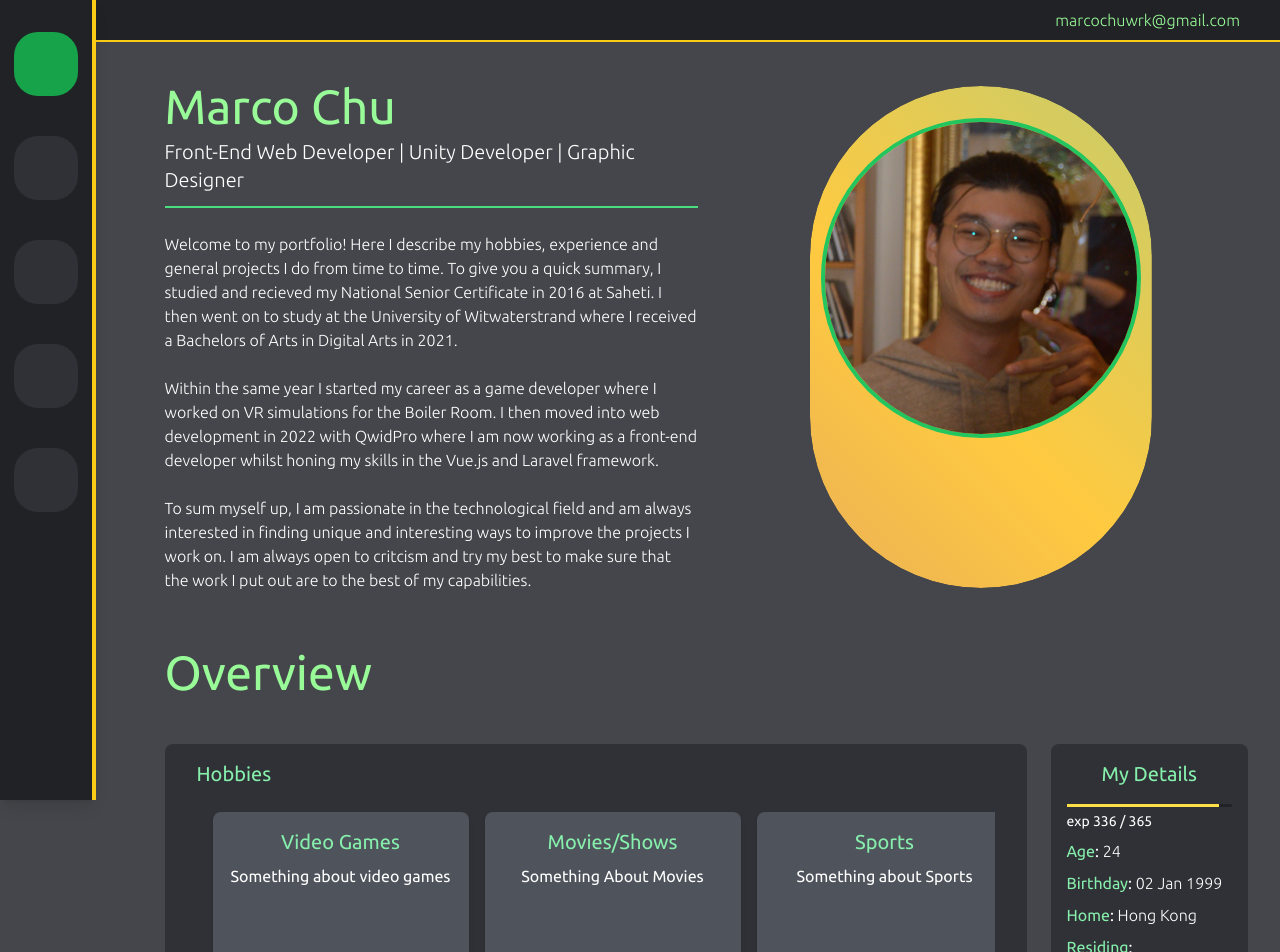
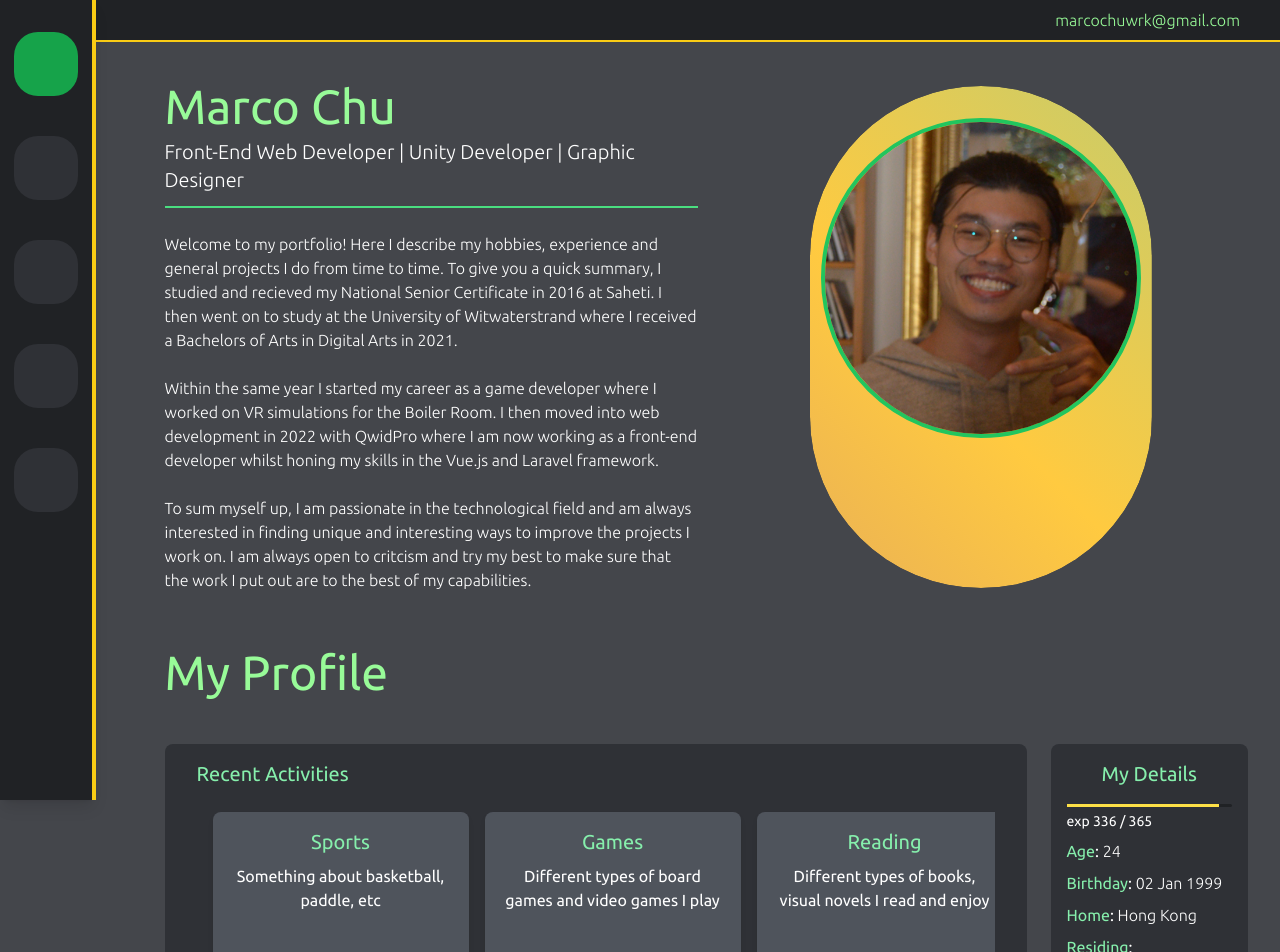
Before and after one commit to marcochu-wrk/mc-portfolio, a Vue app: page / in a window 1280 px wide. Shown: the top 952 px of the page. Built offline with nearby package versions, Linux system fonts and the light colour scheme; data requests are answered from the project's data file; some icons are missing.

Commit message:
Changed plainbox to be more dynamic

```diff
--- a/src/components/Functions/card.vue
+++ b/src/components/Functions/card.vue
@@ -4,6 +4,7 @@
             <div class="p-4">
                 <h2 class=" subheading mb-2">{{ title }}</h2>
                 <p class="subtext text-center" >{{ body }}</p>
+                <div>{{ img }}</div>
             </div>
         </div>
     </div>
--- a/src/components/Info-Containers/plainbox.vue
+++ b/src/components/Info-Containers/plainbox.vue
@@ -1,15 +1,10 @@
 <template>
     <h2 class="heading-text text-left mb-2 pb-10">{{ heading }}</h2>
     <div class=" heading-text grid grid-cols-1 md:grid-cols-5 gap-6">
-
         <div class="component-style subtext md:col-span-4 overflow-hidden relative">
-            <h1 class="subheading text-left mb-2 ml-4"> {{cardHeading}} </h1>
+            <h1 class="subheading text-left mb-2 ml-4"> {{mainBodyHeading}} </h1>
             <div ref="cardContainer" class="flex space-x-4 ml-4 mr-4 mb-4 pt-4 overflow-x-auto" @wheel.prevent = "onWheel">
-                <card class="ml-4 mb-4" title="Video Games" body="Something about video games"/>
-                <card class="ml-4 mb-4" title="Movies/Shows" body="Something About Movies"/>
-                <card class="ml-4 mb-4" title="Sports" body="Something about Sports"/>
-                <card class="ml-4 mb-4" title="Manga" body="Something about Manga"/>
-                <card class="ml-4 mb-4" title="Technology" body="Something about Technology"/>
+                <card  v-for="(activity, index) in activities" :key="index" :title="activity.title" :body="activity.body" class="ml-4 mb-4"/>
             </div>
         </div>
         <div class="component-style subtext">
@@ -26,12 +21,22 @@
 import xp from '../Functions/xpbar.vue'
 import card from '../Functions/card.vue'
 export default{
-    props:['cardHeading','heading','subheading','myStats', 'maincontext','hasXP'],
+    props: {
+    mainBodyHeading: String,
+    heading: String,
+    subheading: String,
+    myStats: Array,
+    maincontext: String,
+    hasXP: Boolean,
+    numOfCards: Number,
+    activities: Array
+},
     components:{
     xp,
     card
 },
     computed:{
+        //Used in the v-for to seperate the heading text and return the heading and remainder text into a div
         formattedStats(){
             return Object.keys(this.myStats).map(key => {
                 return{
@@ -39,18 +44,10 @@ export default{
                     remainingText: this.myStats[key]
                 }
             })
-        },
-
-        formattedmain(){
-            return Object.keys(this.maincontext).map(key =>{
-                return{
-                    headingText:key,
-                    subText: this.maincontext[key]
-                }
-            })
         }
     },
     methods:{
+        //Scrolling on card in main box
         scroll(scrollOffSet){
             const container = this.$refs.cardContainer
             container.scrollLeft += scrollOffSet
--- a/src/views/home.vue
+++ b/src/views/home.vue
@@ -29,7 +29,8 @@
       </div>
     </div>
     <div class="col-span-2 mt-10">
-      <plainbox cardHeading="Hobbies" heading="Overview" subheading="My Details" :myStats="myStats" :hasXP="true" />
+      <!-- My Profile Details -->
+      <plainbox heading="My Profile" mainBodyHeading="Recent Activities" subheading="My Details" :myStats="myStats" :hasXP="true" :numOfCards="5" :activities="myActivities" />
     </div>
 
     <div class="col-span-2">
@@ -41,13 +42,6 @@
       </div>
     </div>
   </div>
-  <!-- <div class="home">
-    <h1>Home Page</h1>
-
-    <div v-for="home in homes" :key="home.id">
-      <p>{{ home.title }}</p>
-    </div>
-  </div> -->
 </template>
 
 <script>
@@ -66,7 +60,29 @@ export default {
         Home:' Hong Kong',
         Residing:' Johannesburg, South Africa',
         Languages:' English, Cantonese'
-      }
+      },
+      myActivities:[
+        {
+          title: "Sports",
+          body:"Something about basketball, paddle, etc"
+        },
+        {
+          title: "Games",
+          body: "Different types of board games and video games I play"
+        },
+        {
+          title:"Reading",
+          body:"Different types of books, visual novels I read and enjoy"
+        },
+        {
+          title:"Traveling",
+          body:"Different places I have been in the past few years"
+        },
+        {
+          title:"Collection",
+          body:"The collectables I have gotten this year"
+        }
+      ]
     }
   },
   mounted(){
```
Lines whose indentation alone changed are shown as unchanged.
